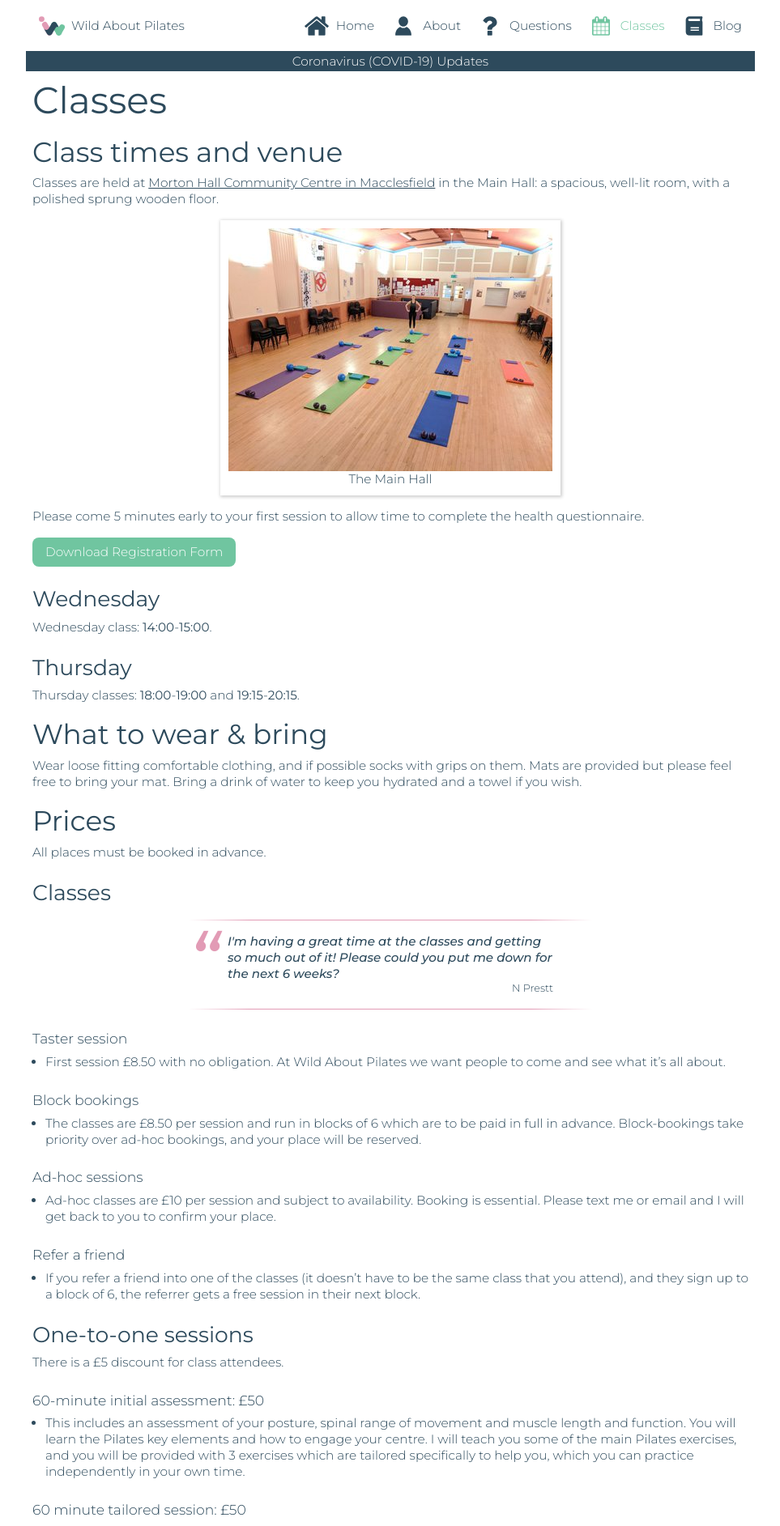
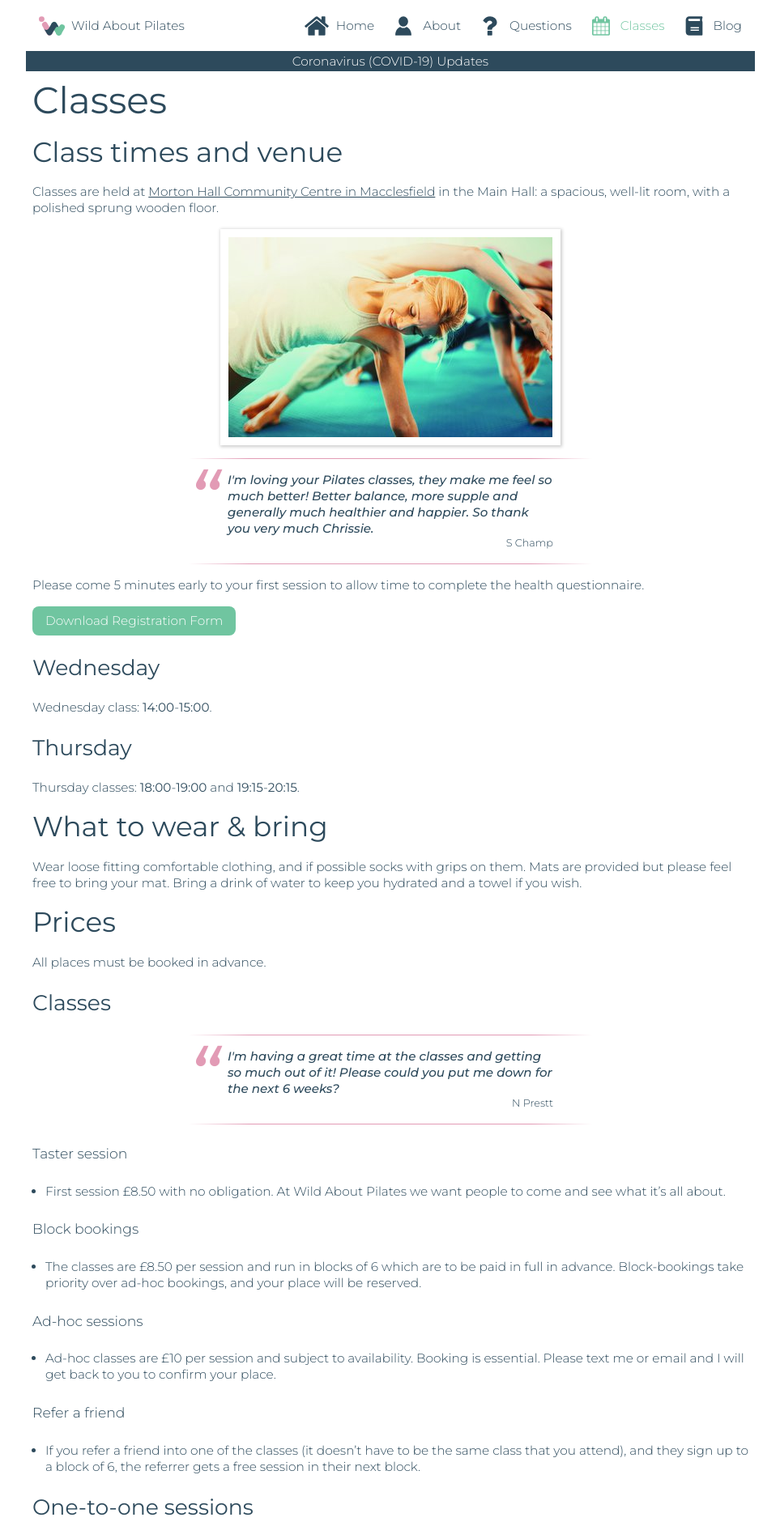
Before and after one commit to mikeraynham/wildaboutpilates, a Jekyll site: the page built from classes.md, in a window 1280 px wide. Shown: the top 1885 px of the page at 81% size, without its empty margins (158-1121 px from the left). Built offline with Jekyll 4.4.1, drawn with Linux system fonts in a browser that asks for light colours; some of the changed text lies outside the part shown.

Commit message:
General content updates

```diff
--- a/_sass/_typography.scss
+++ b/_sass/_typography.scss
@@ -25,7 +25,7 @@
 }
 
 @function h_margin_bottom($body_line_height, $pixels) {
-    @return (rem_to_px($body_line_height) / nounit($pixels)) * 0.5rem;
+    @return (rem_to_px($body_line_height) / nounit($pixels)) * 1.5rem;
 }
 
 body, caption, th, td, input, textarea, select, option, legend, fieldset, p,
--- a/classes.md
+++ b/classes.md
@@ -11,10 +11,13 @@
 Classes are held at [Morton Hall Community Centre in Macclesfield](#morton-hall-community-centre-macclesfield) in the Main Hall: a spacious, well-lit room, with a polished sprung wooden floor.
 
 {% include image.html
-    file="wild-about-pilates-morton-hall"
-    alt="Photo of the main hall at Morton Hall Community Centre"
-    caption="The Main Hall"
+    file="woman-side-plank"
+    alt="Photo of a woman doing a side plank"
 %}
+
+{% include testimonial.html
+    content="I'm loving your Pilates classes, they make me feel so much better!  Better balance, more supple and generally much healthier and happier. So thank you very much Chrissie."
+    author="S Champ" %}
 
 Please come 5 minutes early to your first session to allow time to complete the health questionnaire.
 
@@ -60,7 +63,7 @@
 
 ### One-to-one sessions
 
-There is a £5 discount for class attendees.
+If you are interested in trying Pilates, but a class isn't for you, you could consider a one-to-one session with me. They are tailored to meet the individual's needs and it's a great way to begin an exercise programme that's right for you. Several people who now come to my classes started this way.
 
 60-minute initial assessment: £50
 
```
Also changed, not shown: about.md (+7 -2 lines), index.md (+5 -0 lines), questions.md (+2 -2 lines), images/chrissie-pilates-v-200w.jpg (added), images/chrissie-pilates-v-300w.jpg (added), images/chrissie-pilates-v-400w.jpg (added), images/woman-side-plank-200w.jpg (added), images/woman-side-plank-300w.jpg (added), images/woman-side-plank-400w.jpg (added), 4 other files.
